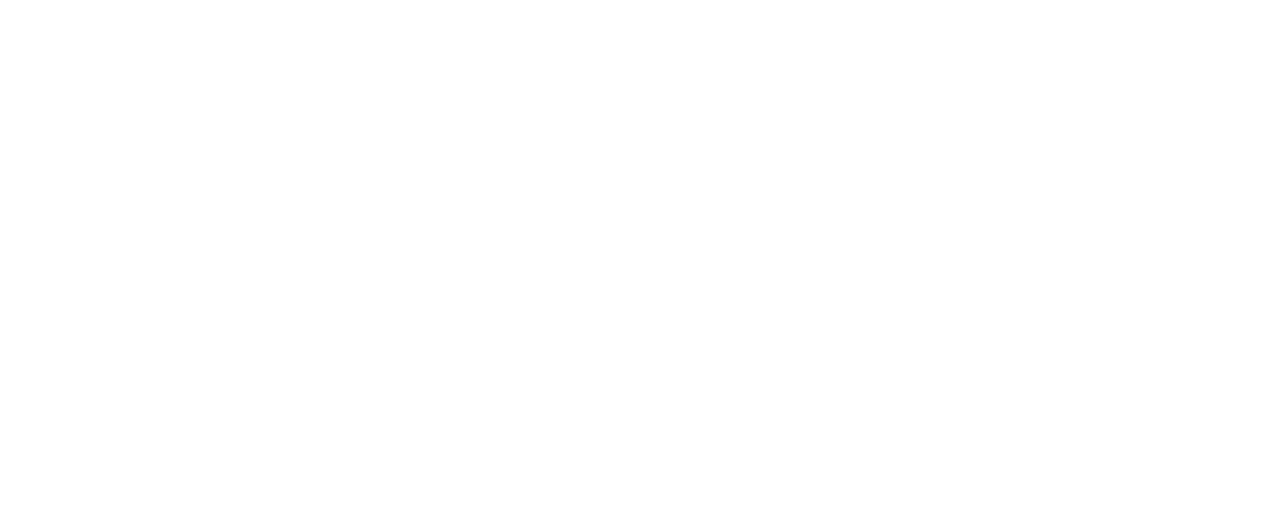
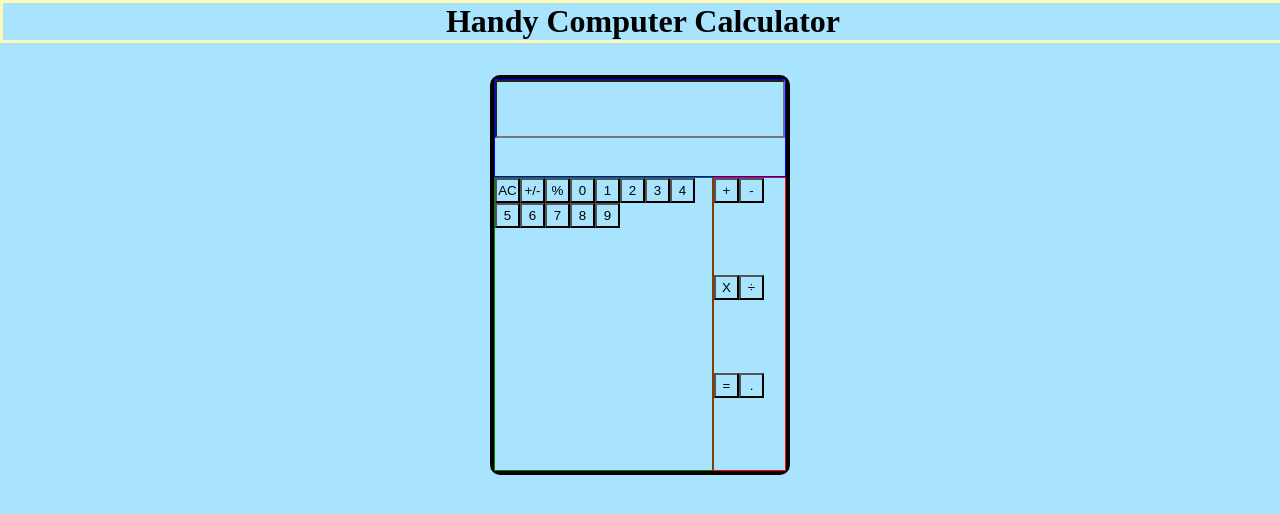
Before and after one commit to AJCJ1/Calculator, a plain HTML site: page index.html in a window 1280 px wide. Drawn offline with Linux system fonts and the light colour scheme.

Commit message:
Add basic calculator layout in HTML

```diff
--- a/index.html
+++ b/index.html
@@ -5,12 +5,56 @@
     <meta http-equiv="X-UA-Compatible" content="IE=edge">
     <meta name="viewport" content="width=device-width, initial-scale=1.0">
     <title>Calculator</title>
-    <link href="/markup.css" type="stylesheet">
-    <link href="/script.js" type="script">
+    <link href="/markup.css" rel="stylesheet">
+    <link href="/script.js" rel="script">
 </head>
+<body>
+
+<!--This is the menu bar!-->
+
+<div id="menuBar">
+<h1>Handy Computer Calculator</h1>
+</div>
 
 
-<body>
+
+<!--This houses the main Calculator!-->
+
+<div id="calcHousingDiv">
+<div id="CalcMainDiv">
+    <div id="textBoxDiv">
+        <input type="text" id="textBox">
+    </div>
+    <div id="symbolGridDiv">
+
+        <button type="button" class="changeButton" id="add">+
+        <button type="button" class="changeButton" id="subtract">-
+        <button type="button" class="changeButton" id="multiply">X
+        <button type="button" class="changeButton" id="divide">÷
+        <button type="button" class="changeButton" id="equals">=
+        <button type="button" class="changeButton" id="decimal">.
+    </div>
+    <div id="numberGridDiv">
+        <button type="button" class="numberButton" id="ac">AC
+        <button type="button" class="numberButton" id="fraction">+/-
+        <button type="button" class="numberButton" id="percentage">%
+        <button type="button" class="numberButton" id="0">0
+        <button type="button" class="numberButton" id="1">1
+        <button type="button" class="numberButton" id="2">2
+        <button type="button" class="numberButton" id="3">3
+        <button type="button" class="numberButton" id="4">4
+        <button type="button" class="numberButton" id="5">5
+        <button type="button" class="numberButton" id="6">6
+        <button type="button" class="numberButton" id="7">7
+        <button type="button" class="numberButton" id="8">8
+        <button type="button" class="numberButton" id="9">9
+    </div>
+
+</div>
+</div>
+
+
+
 
 </body>
 </html>
--- a/markup.css
+++ b/markup.css
@@ -0,0 +1,77 @@
+* {
+    padding:0%;
+    margin:0%;
+    background-color:rgb(169, 228, 255);
+}
+#menuBar {
+    width:100%;
+    border:3px solid rgb(255, 249, 183);
+    display:flex;
+    flex-grow:1;
+    justify-content: center;
+    margin-bottom:2.5%;
+}
+
+#calcHousingDiv { /* is the full size of the viewport, holds the calculator in place */
+    display:flex;
+    flex-grow:1;
+    align-items: stretch;
+    flex-wrap:wrap;
+    justify-content: center;
+    width:100%;
+    height:400px;
+    background-color:rgb(169, 228, 255);
+}
+
+#CalcMainDiv { /* Is the border of the calculator */
+    box-sizing: border-box;
+    border:4px solid rgb(0, 0, 0);
+    border-radius: 10px;
+    width:300px;
+    height:100%;
+}
+
+#numberGridDiv {
+    box-sizing: border-box;
+    border:1px solid green;
+    height:75%;
+    width:75%;
+}
+
+#symbolGridDiv {
+    box-sizing: border-box;
+    float:right;
+    border:1px solid red;
+    width:25%;
+    height:75%;
+    display:flex;
+    flex:1;
+    flex-wrap:wrap;
+}
+#symbolGridDiv input {
+
+}
+
+#textBoxDiv {
+    box-sizing: border-box;
+    border:1px solid blue;
+    width:100%;
+    height:25%;
+}
+#textBox {
+box-sizing: border-box;
+width:100%;
+height:60%;
+}
+
+
+
+.changeButton {
+    width:25px;
+    height:25px;
+}
+
+.numberButton{
+    width:25px;
+    height:25px;
+}
```
Also changed, not shown: script.js (+22 -8 lines).
